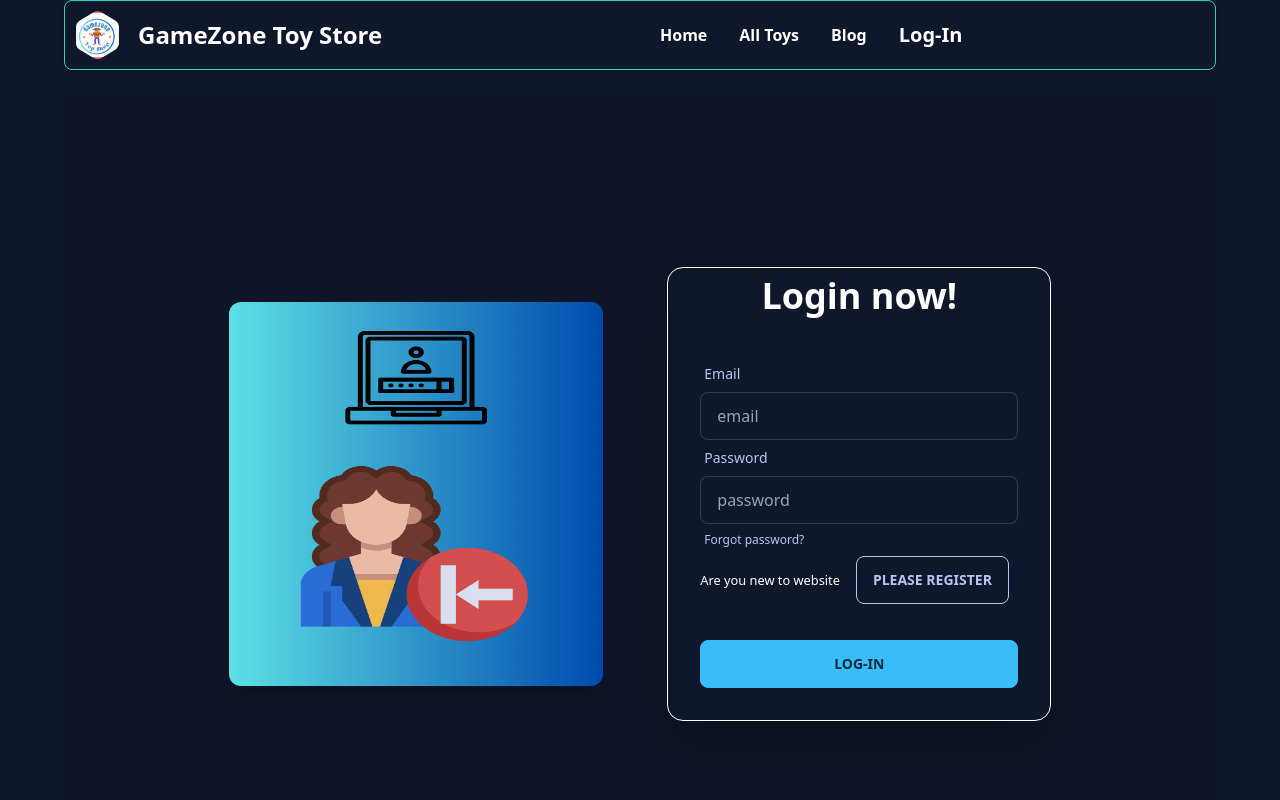
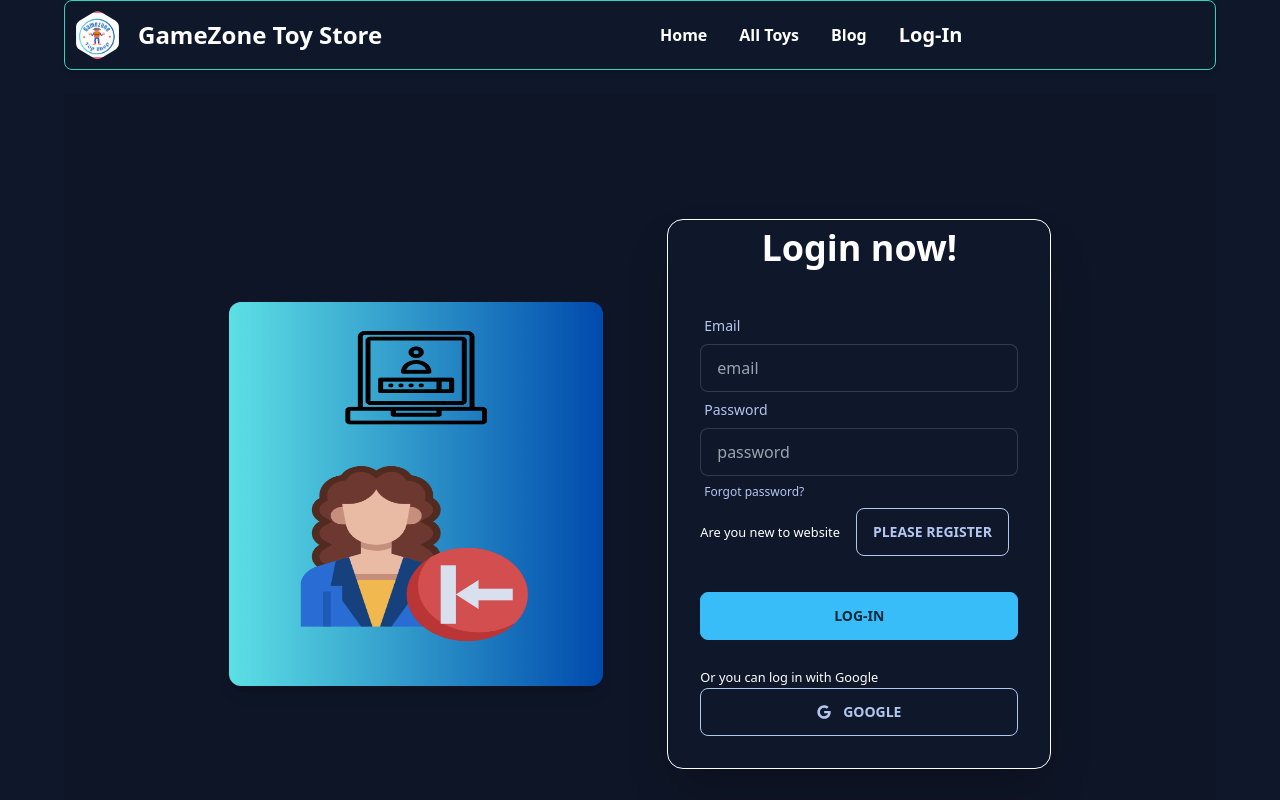
Before and after one commit to sojibpannashovon2/toy-marketplace-client, a React (Vite) app: page /login in a window 1280 px wide. Shown: the top 800 px of the page. Built offline with nearby package versions, Linux system fonts and the light colour scheme; no server answers.

Commit message:
google auth complete

```diff
--- a/src/components/Log/LogIn.jsx
+++ b/src/components/Log/LogIn.jsx
@@ -1,5 +1,9 @@
 import React, { useContext, useState } from 'react';
 import { Link } from 'react-router-dom';
+
+import {
+    FaGoogle
+} from 'react-icons/fa';
 
 import login from '../../assets/images/login.png'
 import { AuthContext } from '../../providers/AuthProvider2';
@@ -7,7 +11,7 @@ import { AuthContext } from '../../providers/AuthProvider2';
 const LogIn = () => {
 
     const [error, setError] = useState(null)
-    const { logIn } = useContext(AuthContext)
+    const { logIn, googleSignIn } = useContext(AuthContext)
 
     const handleLogIn = (event) => {
         event.preventDefault();
@@ -24,6 +28,18 @@ const LogIn = () => {
             .catch(error => {
                 console.log(error);
                 setError(error.message)
+            })
+    }
+
+    const handleGoogleLog = () => {
+        googleSignIn()
+            .then(result => {
+                const loggedUser = result.user;
+                console.log(loggedUser);
+                navigate(from, { replace: true })
+            })
+            .catch(error => {
+                console.log(error);
             })
     }
     return (
@@ -56,9 +72,15 @@ const LogIn = () => {
                                 className='ml-4 mb-3 btn btn-outline'
                                 to='/signup'> Please Register</Link></small>
                             <small className='my-5 text-center text-error'>{error}</small>
-                            <div className="form-control mt-6">
+                            <div className="form-control my-6">
 
                                 <input className="btn btn-primary" type="submit" value="Log-in" name="" id="" />
+                            </div>
+
+                            <small className='mt-4 text-center'>Or you can log in with Google</small>
+                            <div onClick={handleGoogleLog} className="btn btn-outline flex justify-center items-center gap-3">
+                                <FaGoogle></FaGoogle>
+                                <span >Google</span>
                             </div>
                         </form>
                     </div>
--- a/src/providers/AuthProvider2.jsx
+++ b/src/providers/AuthProvider2.jsx
@@ -1,10 +1,12 @@
 import React,
 { createContext, useEffect, useState } from 'react';
 import {
+    GoogleAuthProvider,
     createUserWithEmailAndPassword,
     getAuth,
     onAuthStateChanged,
     signInWithEmailAndPassword,
+    signInWithPopup,
     signOut, updateProfile
 } from "firebase/auth";
 import app from '../firebase/firebase.config';
@@ -12,7 +14,7 @@ import app from '../firebase/firebase.config';
 export const AuthContext = createContext()
 const auth = getAuth(app)
 
-
+const provider = new GoogleAuthProvider();
 
 const AuthProvider2 = ({ children }) => {
 
@@ -57,13 +59,20 @@ const AuthProvider2 = ({ children }) => {
 
     }
 
+    const googleSignIn = () => {
+        setLoading(true)
+        return signInWithPopup(auth, provider)
+
+    }
+
     const authInfo = {
         user,
         logOut,
         loading,
         createUser,
         updateUserProfile,
-        logIn
+        logIn,
+        googleSignIn
     }
     return (
         <AuthContext.Provider value={authInfo}>
```
